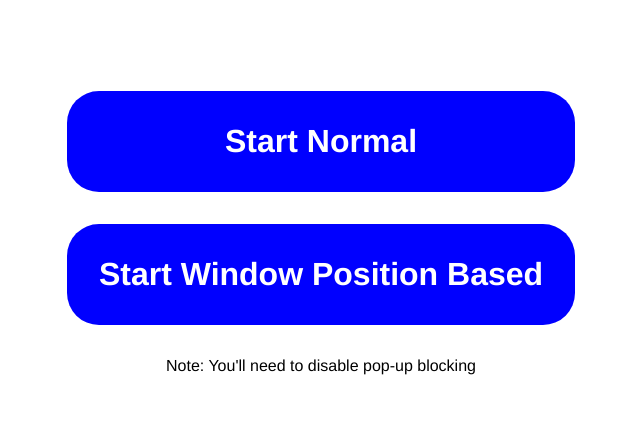
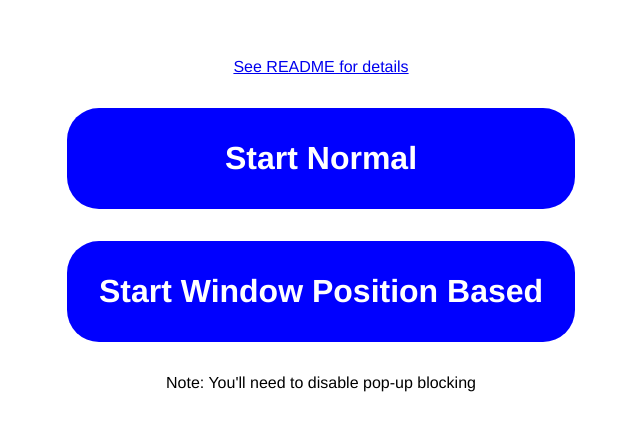
Before and after one commit to greggman/hft-syncthreejs, a website: page launcher.html in a window 1280 px wide. Shown: the part 175-606 px from the top of the page, without its empty margins (319-959 px from the left). Drawn offline with Linux system fonts and the light colour scheme.

Commit message:
update readme

```diff
--- a/launcher.html
+++ b/launcher.html
@@ -103,6 +103,9 @@
 <body>
 <div id="center">
   <div id="buttons">
+  <div>
+    <a href="http://github.com/greggman/hft-syncthreejs/">See README for details</a>
+  </div>
   <div id="button1" class="button">
     Start Normal
   </div>
```
Also changed, not shown: README.md.
